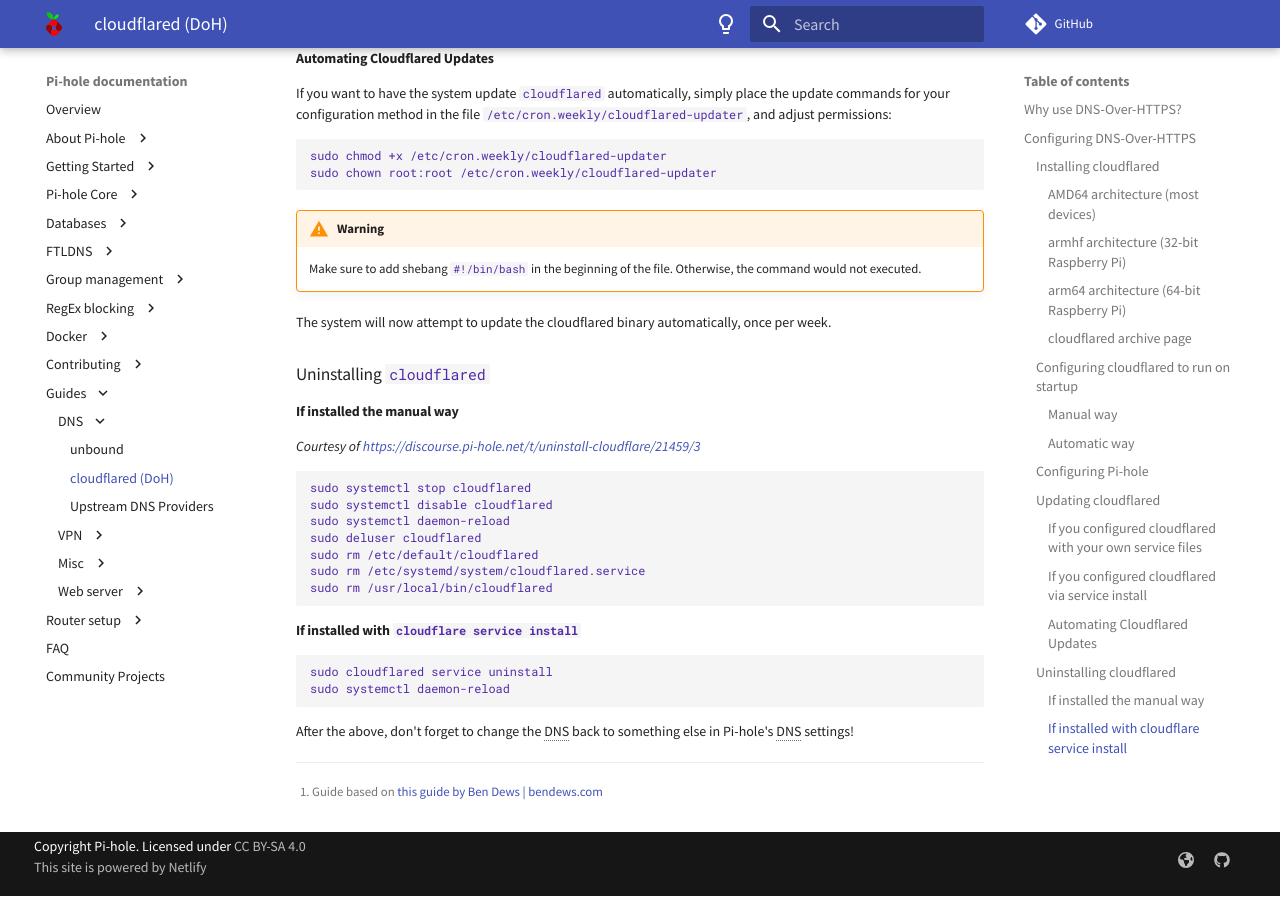
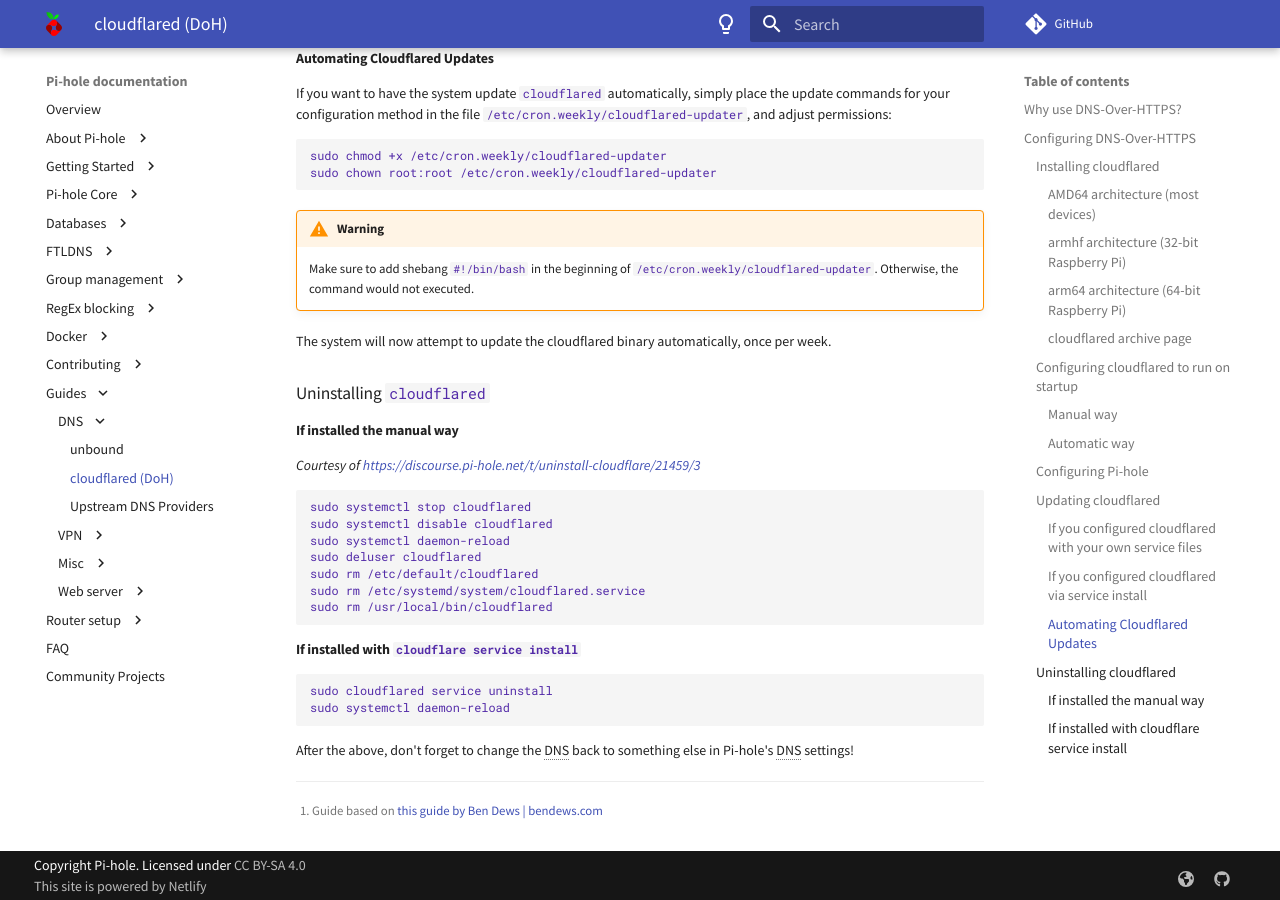
Before and after one commit to pi-hole/docs, an MkDocs documentation site: the page built from docs/guides/dns/cloudflared.md, in a window 1280 px wide and 900 px high, scrolled down 4791 px. Built offline with MkDocs 1.6.1 and Material for MkDocs 9.7.7, drawn with Linux system fonts in a browser that asks for light colours; comment, search, counter and statistics services are not loaded.

Commit message:
change `the file` to its file directory
Co-authored-by: yubiuser <ckoenig@posteo.de>
Signed-off-by: Imamuzzaki Abu Salam <imamuzzaki@gmail.com>

```diff
--- a/docs/guides/dns/cloudflared.md
+++ b/docs/guides/dns/cloudflared.md
@@ -241,7 +241,7 @@
 
 <!-- markdownlint-disable code-block-style -->
 !!! warning
-    Make sure to add shebang `#!/bin/bash` in the beginning of the file.
+    Make sure to add shebang `#!/bin/bash` in the beginning of  `/etc/cron.weekly/cloudflared-updater`.
     Otherwise, the command would not executed.
 <!-- markdownlint-enable code-block-style -->
 
```
